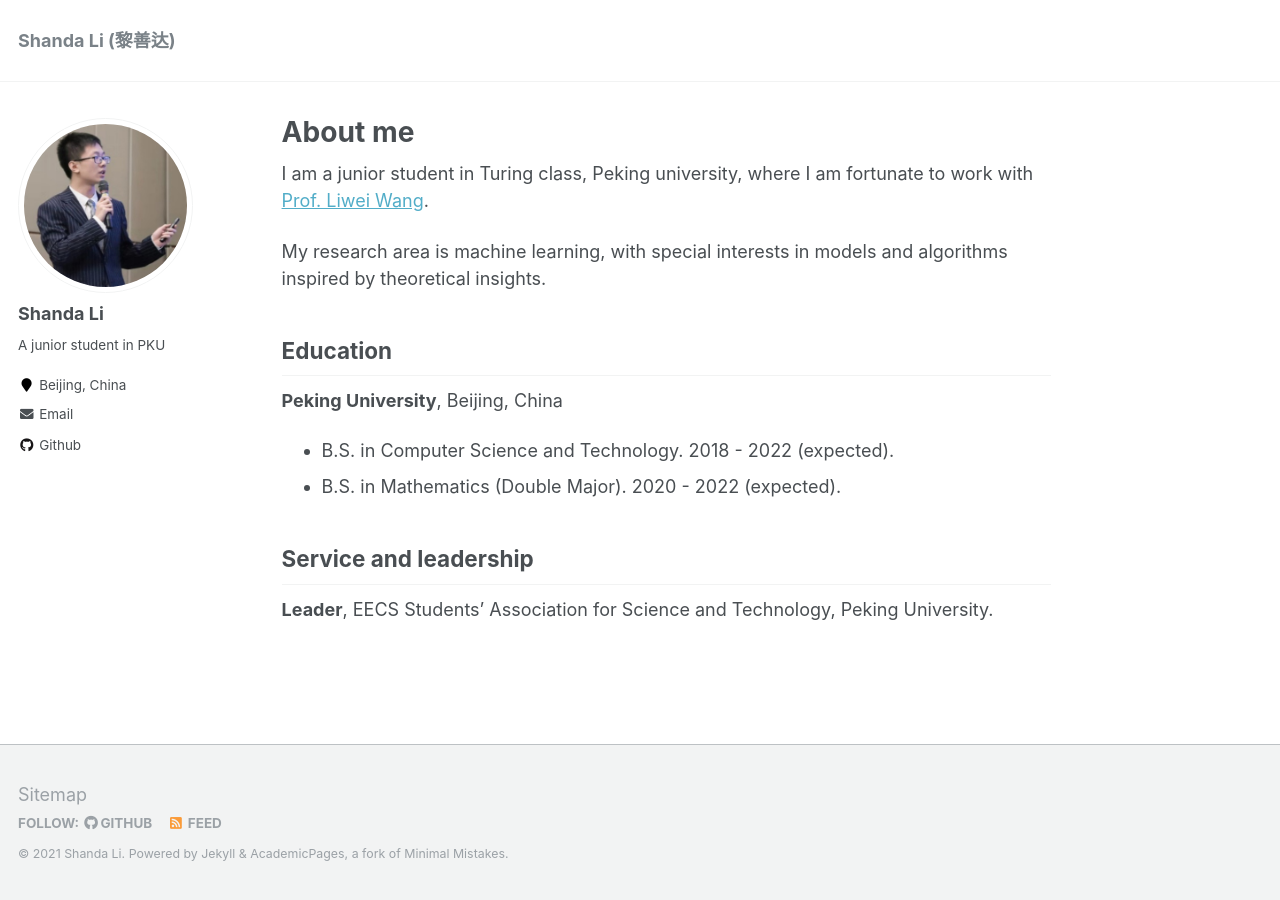
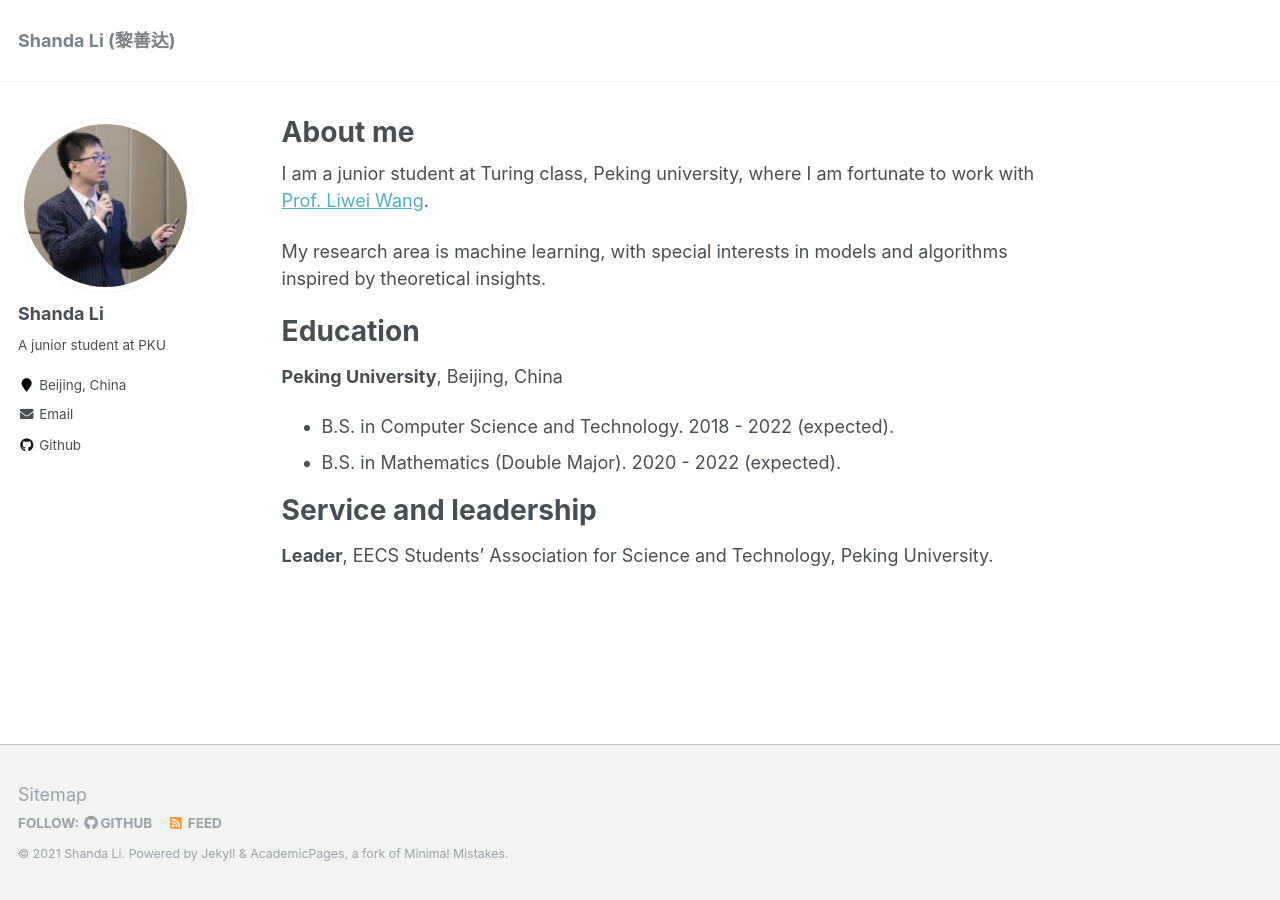
Before and after one commit to libinghui0000/huihui.github.io, a Jekyll site: the page built from _pages/about.md, in a window 1280 px wide. Built offline with Jekyll 4.4.1, drawn with Linux system fonts in a browser that asks for light colours.

Commit message:
in PKU -> at PKU

```diff
--- a/_config.yml
+++ b/_config.yml
@@ -82,7 +82,7 @@ analytics:
 author:
   name             : "Shanda Li"
   avatar           : "profile.jpg"
-  bio              : "A junior student in PKU"
+  bio              : "A junior student at PKU"
   location         : "Beijing, China"
   employer         :
   pubmed           :  # "https://www.ncbi.nlm.nih.gov/pubmed/?term=john+snow"
--- a/_pages/about.md
+++ b/_pages/about.md
@@ -9,17 +9,19 @@ redirect_from:
 ---
 
 
-I am a junior student in Turing class, Peking university, where I am fortunate to work with [Prof. Liwei Wang](http://www.liweiwang-pku.com/).
+I am a junior student at Turing class, Peking university, where I am fortunate to work with [Prof. Liwei Wang](http://www.liweiwang-pku.com/).
 
 My research area is machine learning, with special interests in models and algorithms inspired by theoretical insights.
 
-## Education
+Education
+=====
 
 **Peking University**, Beijing, China
 
 * B.S. in Computer Science and Technology. 2018 - 2022 (expected).
 * B.S. in Mathematics (Double Major). 2020 - 2022 (expected).
 
-## Service and leadership
+Service and leadership
+=====
 
 **Leader**, EECS Students’ Association for Science and Technology, Peking University.
```
